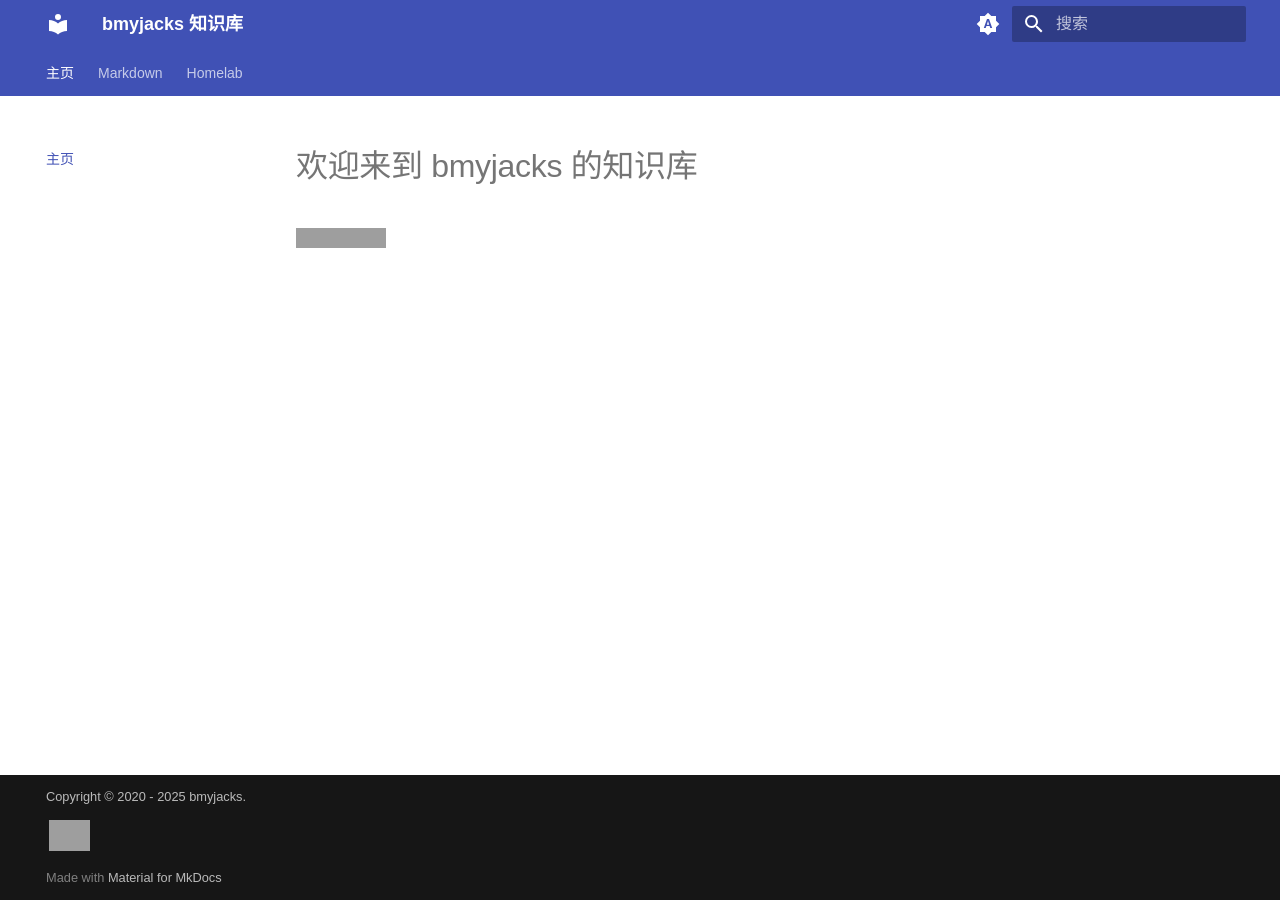
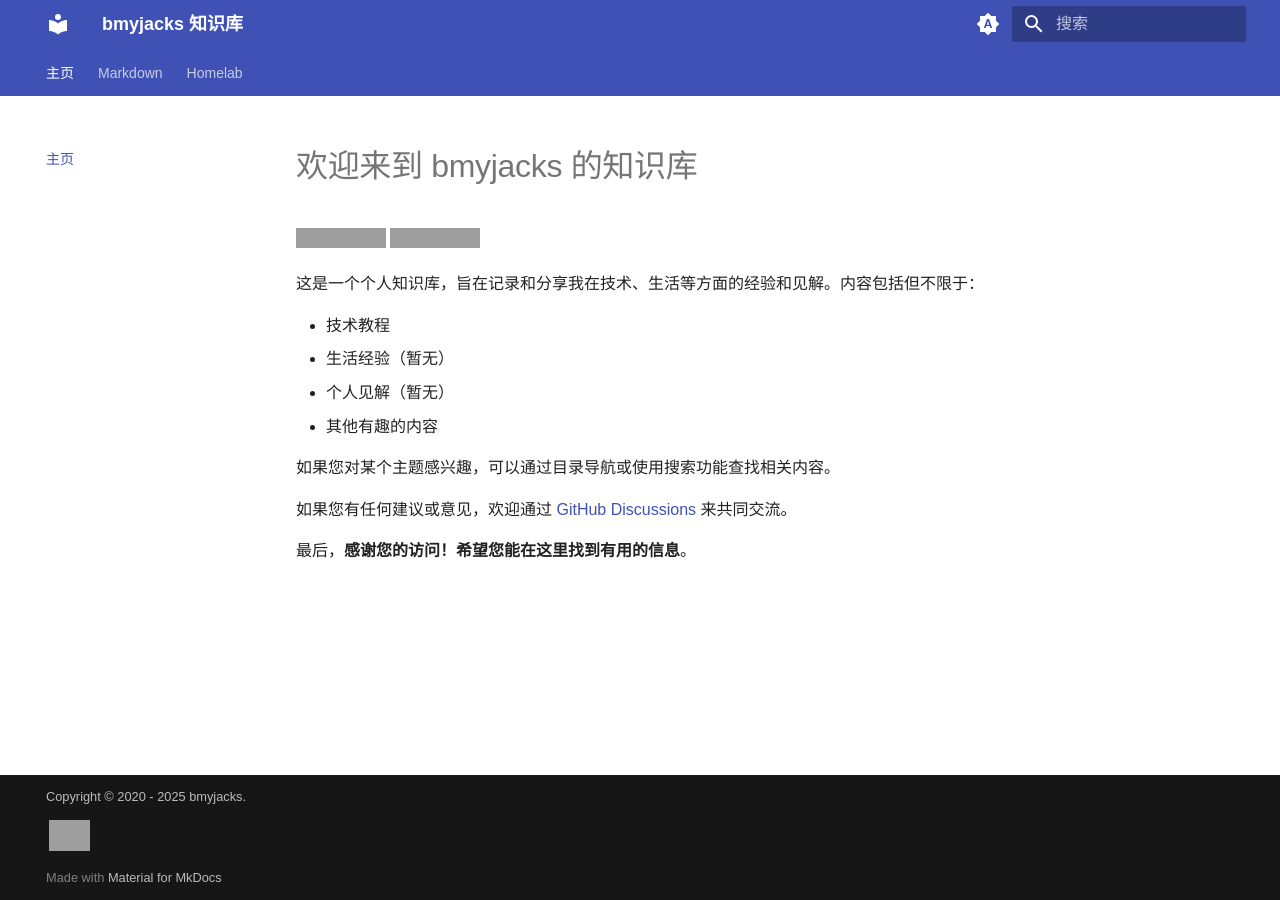
Before and after one commit to bmyjacks/bmyjacks.net, an MkDocs documentation site: the page built from docs/index.md, in a window 1280 px wide. Built offline with MkDocs 1.6.1 and Material for MkDocs 9.7.7, drawn with Linux system fonts in a browser that asks for light colours; a style sheet for code colours, icons or effects is not loaded; grey boxes are pictures that could not be loaded.

Commit message:
Update index.md to enhance content and navigation instructions

```diff
--- a/docs/index.md
+++ b/docs/index.md
@@ -1,3 +1,17 @@
 # 欢迎来到 bmyjacks 的知识库
 
 ![GitHub last commit](https://img.shields.io/github/last-commit/bmyjacks/bmyjacks.net?style=for-the-badge&label=LAST%20UPDATE)
+![GitHub Discussions](https://img.shields.io/github/discussions/bmyjacks/bmyjacks.net?style=for-the-badge)
+
+这是一个个人知识库，旨在记录和分享我在技术、生活等方面的经验和见解。内容包括但不限于：
+
+- 技术教程
+- 生活经验（暂无）
+- 个人见解（暂无）
+- 其他有趣的内容
+
+如果您对某个主题感兴趣，可以通过目录导航或使用搜索功能查找相关内容。
+
+如果您有任何建议或意见，欢迎通过 [GitHub Discussions](https://github.com/bmyjacks/bmyjacks.net/discussions) 来共同交流。
+
+最后，**感谢您的访问！希望您能在这里找到有用的信息**。
```
